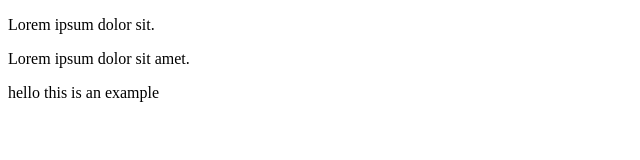
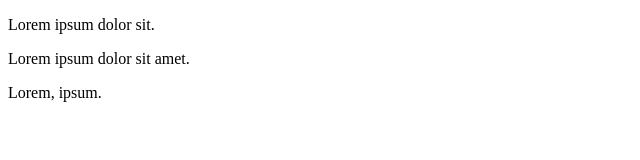
Before and after one commit to Vishvashh/assignment, a plain HTML site: page home.html in a window 1280 px wide. Shown: the full height of the page, 0-640 px from the left. Drawn offline with Linux system fonts and the light colour scheme.

Commit message:
Revert "tag added"
This reverts commit a3dbcb919750d07b4a2a9fc7ed44c7614e3006cc.

```diff
--- a/home.html
+++ b/home.html
@@ -8,6 +8,6 @@
 <body>
     <p>Lorem ipsum dolor sit.</p>
     <p>Lorem ipsum dolor sit amet.</p>
-    <p>hello this is an example</p>
+    <p>Lorem, ipsum.</p>
 </body>
 </html>
```
